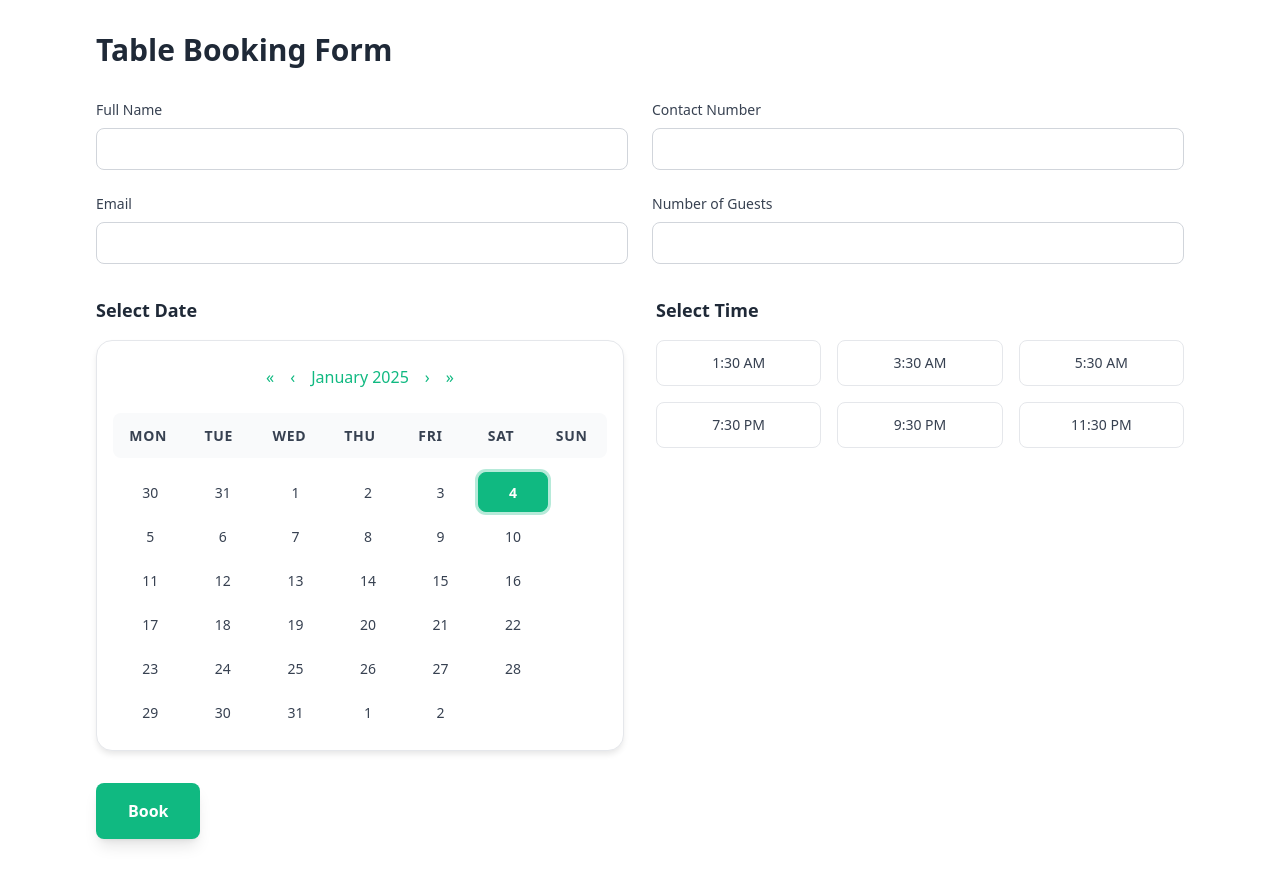
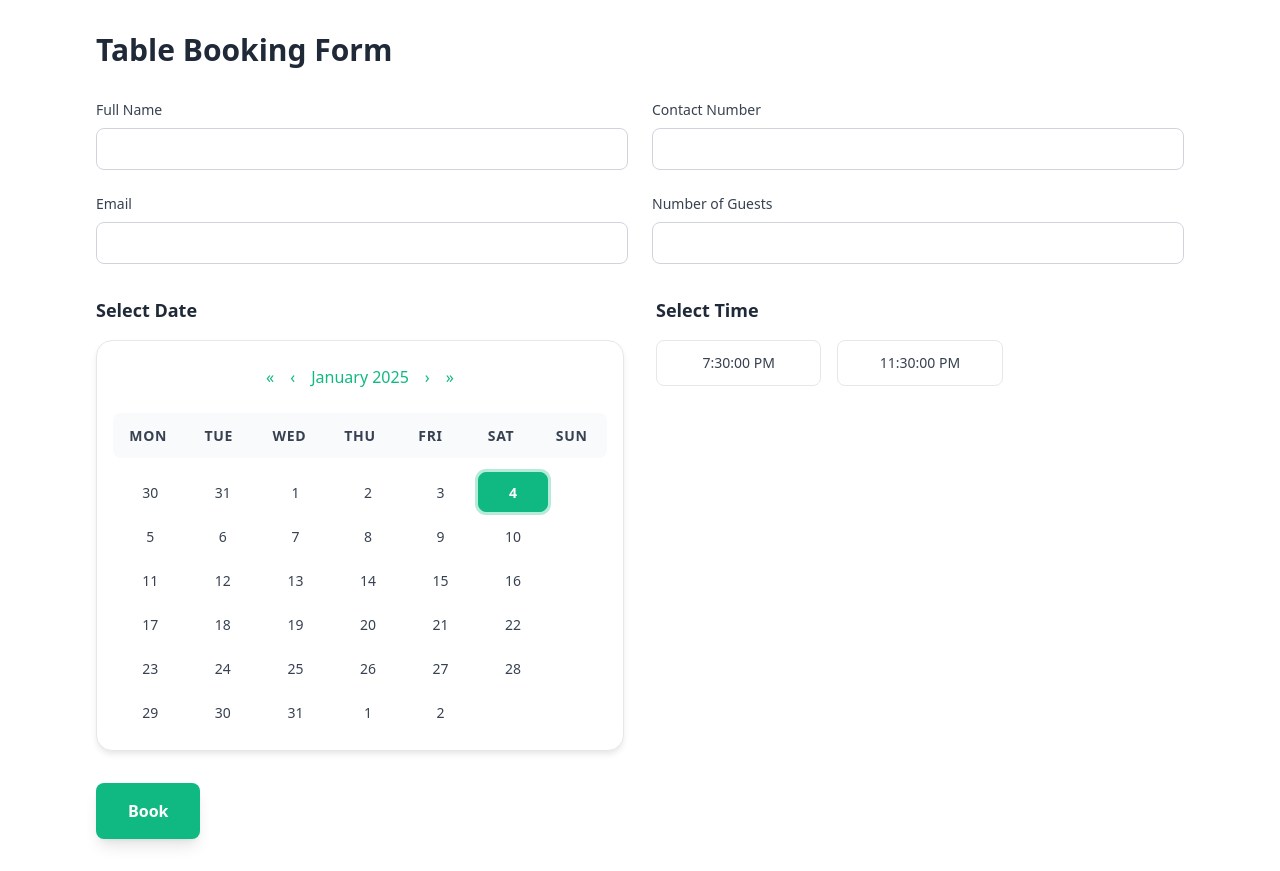
Before and after one commit to parthergk/booking_form, a Next.js app: page / in a window 1280 px wide. Built offline with nearby package versions, Linux system fonts and the light colour scheme.

Commit message:
upcomming available times

```diff
--- a/components/form/BookingForm.jsx
+++ b/components/form/BookingForm.jsx
@@ -2,6 +2,7 @@
 import React, { useState } from "react";
 import Calendar from "react-calendar";
 import BookingConfirmation from "../BookingConf";
+import { getReservationTime } from "@/helper/time";
 
 const BookingForm = () => {
   const [name, setName] = useState("");
@@ -15,14 +16,7 @@ const BookingForm = () => {
   const [bookingDetails, setBookingDetails] = useState(null);
   const [isBooking, setIsBooking] = useState(false);
 
-  const reservationTime = [
-    "1:30 AM",
-    "3:30 AM",
-    "5:30 AM",
-    "7:30 PM",
-    "9:30 PM",
-    "11:30 PM",
-  ];
+  const reservationTime = getReservationTime(date);
 
   async function handleSubmit(e) {
     e.preventDefault();
@@ -48,7 +42,7 @@ const BookingForm = () => {
           email,
           number,
           guest,
-          date,
+          date: date.toLocaleDateString(),
           time: selectedTime,
         }),
       });
--- /dev/null
+++ b/helper/time.js
@@ -0,0 +1,34 @@
+const reservationTimes = [
+    "1:30:00 AM",
+    "5:30:00 AM",
+    "9:30:00 AM",
+    "1:30:00 PM",
+    "7:30:00 PM",
+    "11:30:00 PM",
+  ];
+
+
+export function getReservationTime(currentDate) {
+  function combineDateWithTimes(currentDate) {
+    const formattedDate  = currentDate.toLocaleDateString();
+    return reservationTimes.map((time) => `${formattedDate}, ${time}`);
+  }
+
+  const reservationDateTimes  = combineDateWithTimes(currentDate);
+
+  function filterUpcomingTimes(reservationDateTimes) {
+    const now = new Date();
+    const currentDateTime = now.toLocaleString();
+
+    return reservationDateTimes.filter((dateTime) => {
+      const reservationDateTime = new Date(dateTime);
+      const currentDateTimeObj = new Date(currentDateTime);
+      return reservationDateTime > currentDateTimeObj;
+    });
+
+  }
+
+  const upcomingReservationDateTimes  = filterUpcomingTimes(reservationDateTimes);
+
+  return upcomingReservationDateTimes .map((dateTime)=>dateTime.split(", ")[1]);
+}
```
